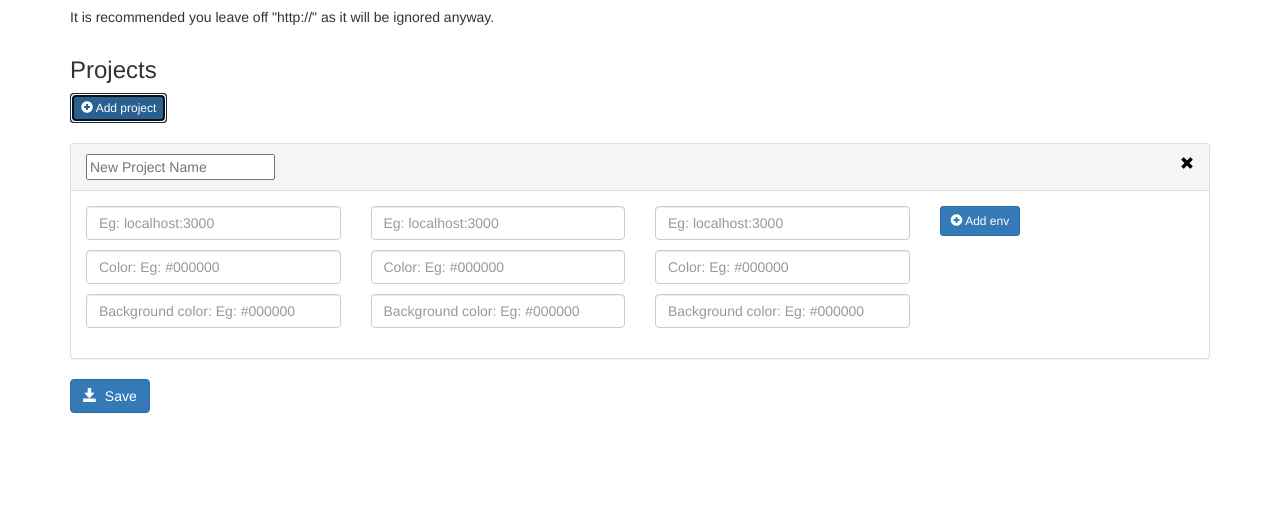
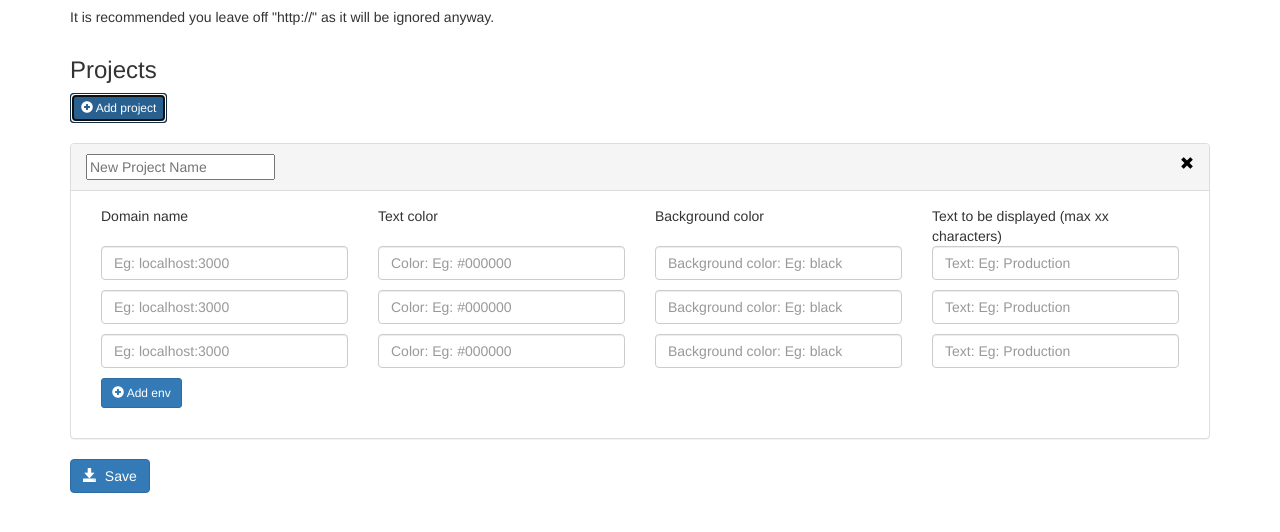
Before and after one commit to stevehanson/domain-switcher-chrome, a browser extension: page app/options.html in a window 1280 px wide. Both pictures are taken after a click on the button "Add project". Shown: the part 126-658 px from the top of the page. Drawn offline with nearby package versions, Linux system fonts and the light colour scheme.

Commit message:
Added bar on the pages with custom text and colors

```diff
--- a/app/options.html
+++ b/app/options.html
@@ -56,11 +56,37 @@
                 </div>
                 <div class="panel-body">
                     <div class="row">
-                        <div ng-repeat="env in project.envs" class="col-sm-4 col-md-3">
+                        <div class="col-xs-12">
+                            <div class="col-sm-3">
+                              Domain name
+                            </div>
+                            <div class="col-sm-3">
+                              Text color
+                            </div>
+                            <div class="col-sm-3">
+                              Background color
+                            </div>
+                            <div class="col-sm-3">
+                              Text to be displayed (max xx characters)
+                            </div>
+                        </div>
+                    </div>
+                    <div class="row">
+                        <div ng-repeat="env in project.envs" class="col-xs-12">
                             <div class="form-group">
+                                <div class="col-sm-3">
                                   <input type="text" class="form-control" placeholder="Eg: localhost:3000" ng-model="env.url">
+                                </div>
+                                <div class="col-sm-3">
                                   <input type="text" class="form-control" placeholder="Color: Eg: #000000" ng-model="env.color">
-                                <input type="text" class="form-control" placeholder="Background color: Eg: #000000" ng-model="env.bg_color">
+                                </div>
+                                <div class="col-sm-3">
+                                  <input type="text" class="form-control" placeholder="Background color: Eg: black" ng-model="env.bg_color">
+                                </div>
+                                <div class="col-sm-3">
+                                  <input type="text" class="form-control" placeholder="Text: Eg: Production" ng-model="env.text" maxlength="20">
+                                </div>
+                            </div>
                         </div>
                     </div>
                     <div class="col-sm-4 col-md-3">
@@ -68,7 +94,6 @@
                             <button type="button" class="btn btn-primary btn-sm" ng-click="addEnv(project)" role="button">
                                 <span class="glyphicon glyphicon-plus-sign"></span> Add env
                             </button>
-                            </div>
                         </div>
                     </div> <!-- row -->
                 </div> <!-- panel body -->
--- a/app/scripts/options.js
+++ b/app/scripts/options.js
@@ -10,9 +10,7 @@ app.controller('ProjectsCtrl', ['$rootScope', '$scope', function($rootScope, $sc
 	}
 
 	$scope.addEnv = function(project) {
-		project.envs.push({url: ''});
-		project.envs.push({color: ''});
-		project.envs.push({bg_color: ''});
+		project.envs.push({url: '', color: '', bg_color: '', text: ''});
 	};
 
 	$scope.addProject = function(project) {
@@ -31,11 +29,6 @@ app.controller('ProjectsCtrl', ['$rootScope', '$scope', function($rootScope, $sc
 			}
 			return val;
 		});
-
-		chrome.storage.sync.set({'color': '#000'}, function() {
-			console.log("Saved");
-		});
-
 		$('#save-success').fadeIn().delay(1000).fadeOut();
 	};
 
@@ -50,7 +43,7 @@ app.controller('ProjectsCtrl', ['$rootScope', '$scope', function($rootScope, $sc
 	$scope.removeEmptyUrls = function() {
 		$scope.projects.forEach(function(project) {
 			project.envs.forEach(function(env, index) {
-				if(!env.url && !env.color && !env.bg_color) {
+				if(!env.url && !env.color && !env.bg_color && !env.text) {
 					project.envs.splice(index, 1);
 				}
 			});
--- a/app/styles/options.css
+++ b/app/styles/options.css
@@ -6,12 +6,8 @@ a.panel-heading-link {
 	color: black;
 }
 
-.panel-body .form-group .form-control {
+.panel-body .form-group > div {
 	margin-bottom: 10px;
-}
-
-.panel-body .form-group .form-control:last-child {
-	margin-bottom: 0;
 }
 
 .add-project-group {
```
Also changed, not shown: app/scripts/contentscript.js (+7 -5 lines), app/styles/domain-switcher-bar.css (+4 -3 lines), app/manifest.json. Lines whose indentation alone changed are shown as unchanged.
